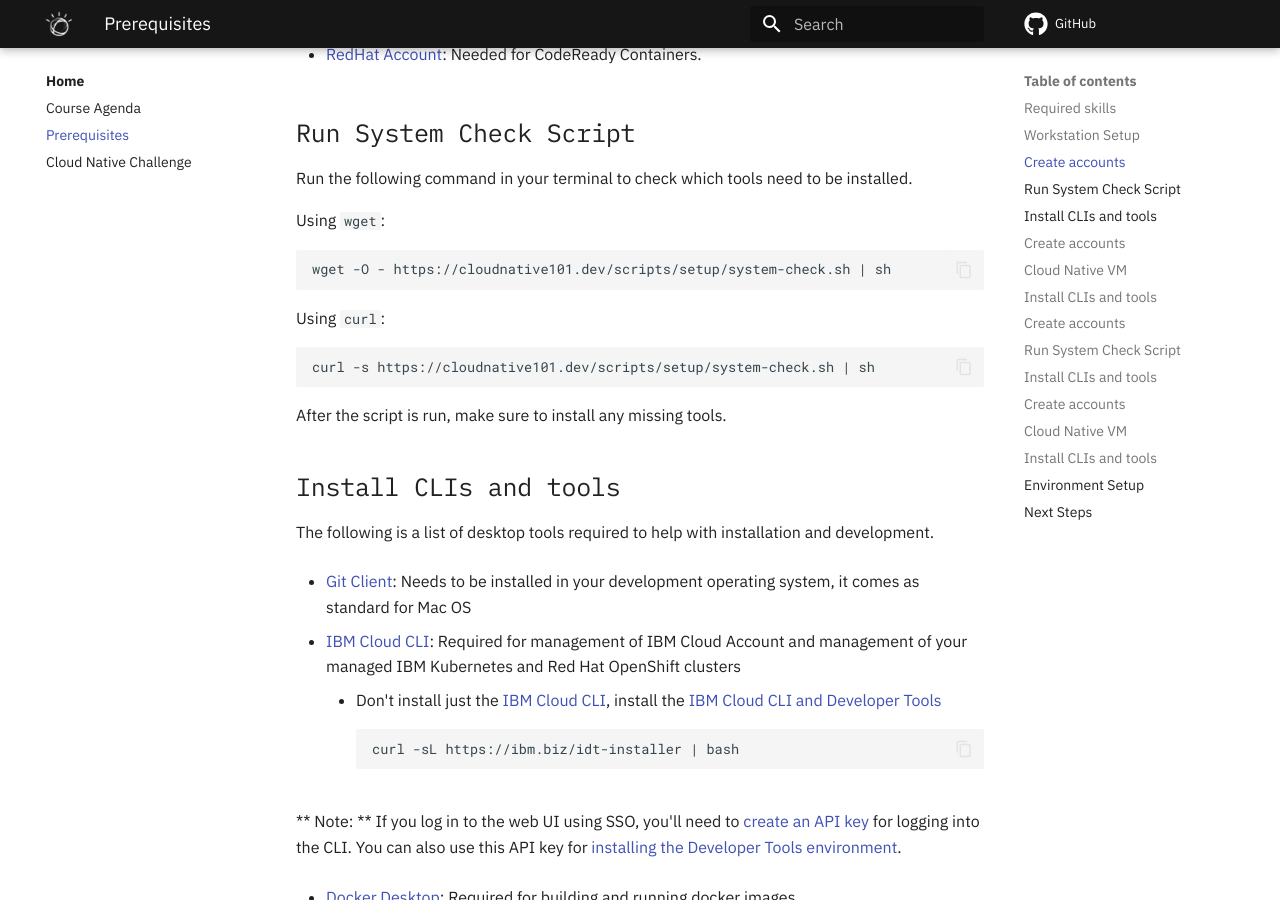
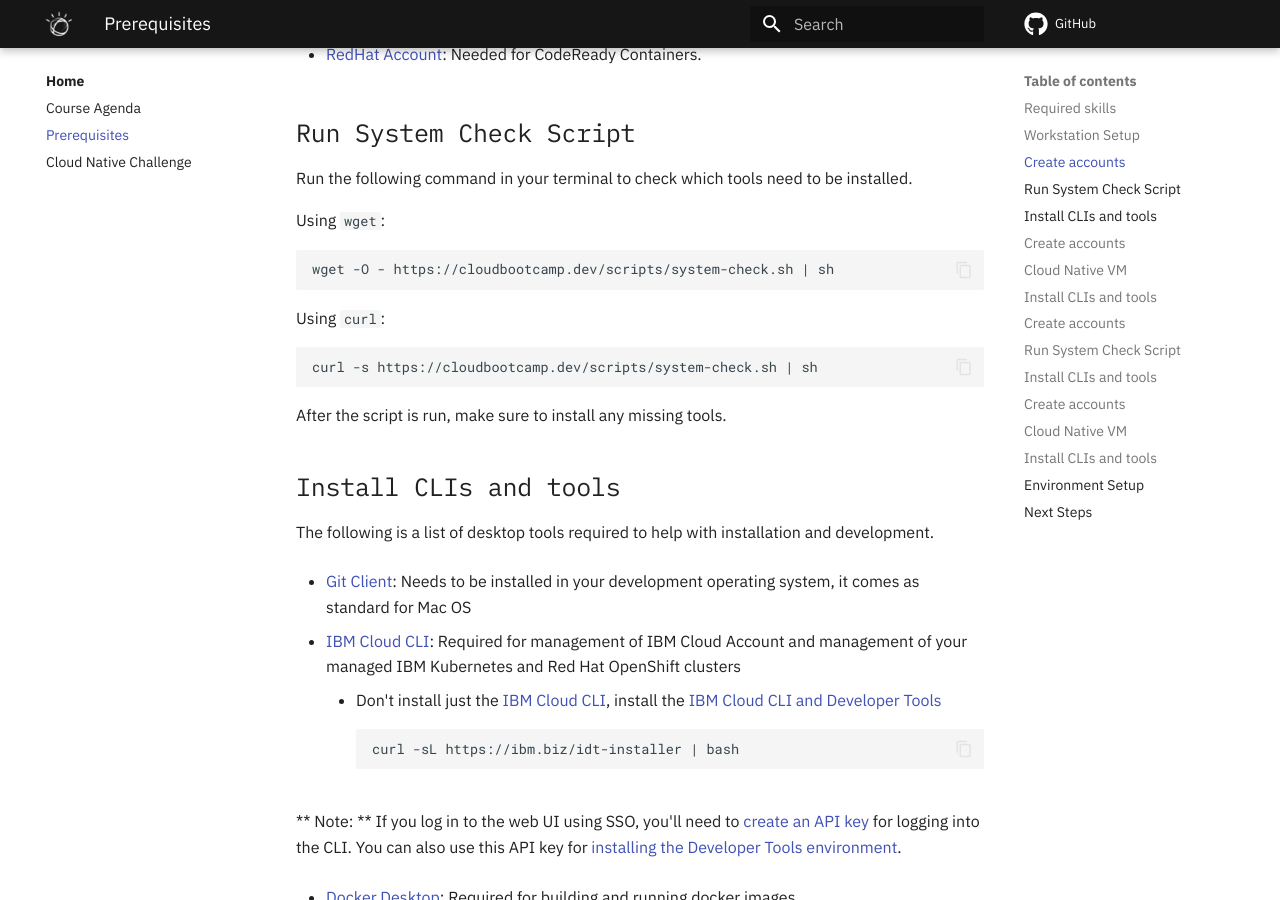
Before and after one commit to ibm-cloud-architecture/cloud-native-bootcamp, an MkDocs documentation site: the page built from docs/prerequisites.md, in a window 1280 px wide and 900 px high, scrolled down 896 px. Built offline with MkDocs 1.6.1 and Material for MkDocs 9.7.7, drawn with Linux system fonts in a browser that asks for light colours; some web fonts are replaced; comment, search, counter and statistics services are not loaded; some of the changed lines change nothing that is shown.

Commit message:
System Script

````diff
--- a/docs/prerequisites.md
+++ b/docs/prerequisites.md
@@ -33,13 +33,13 @@
     Using `wget`:
 
     ```
-    wget -O - https://cloudnative101.dev/scripts/setup/system-check.sh | sh
+    wget -O - https://cloudbootcamp.dev/scripts/system-check.sh | sh
     ```
 
     Using `curl`:
 
     ```
-    curl -s https://cloudnative101.dev/scripts/setup/system-check.sh | sh
+    curl -s https://cloudbootcamp.dev/scripts/system-check.sh | sh
     ```
 
     After the script is run, make sure to install any missing tools.
@@ -167,12 +167,12 @@
 
     Using wget:
     ```
-    wget -O - https://cloudnative101.dev/scripts/setup/system-check.sh | sh
+    wget -O - https://cloudbootcamp.dev/scripts/system-check.sh | sh
     ```
 
     Using curl:
     ```
-    curl -s https://cloudnative101.dev/scripts/setup/system-check.sh | sh
+    curl -s https://cloudbootcamp.dev/scripts/system-check.sh | sh
     ```
 
     After the script is run, make sure to install any missing tools.
````
Also changed, not shown: 1 other file.
